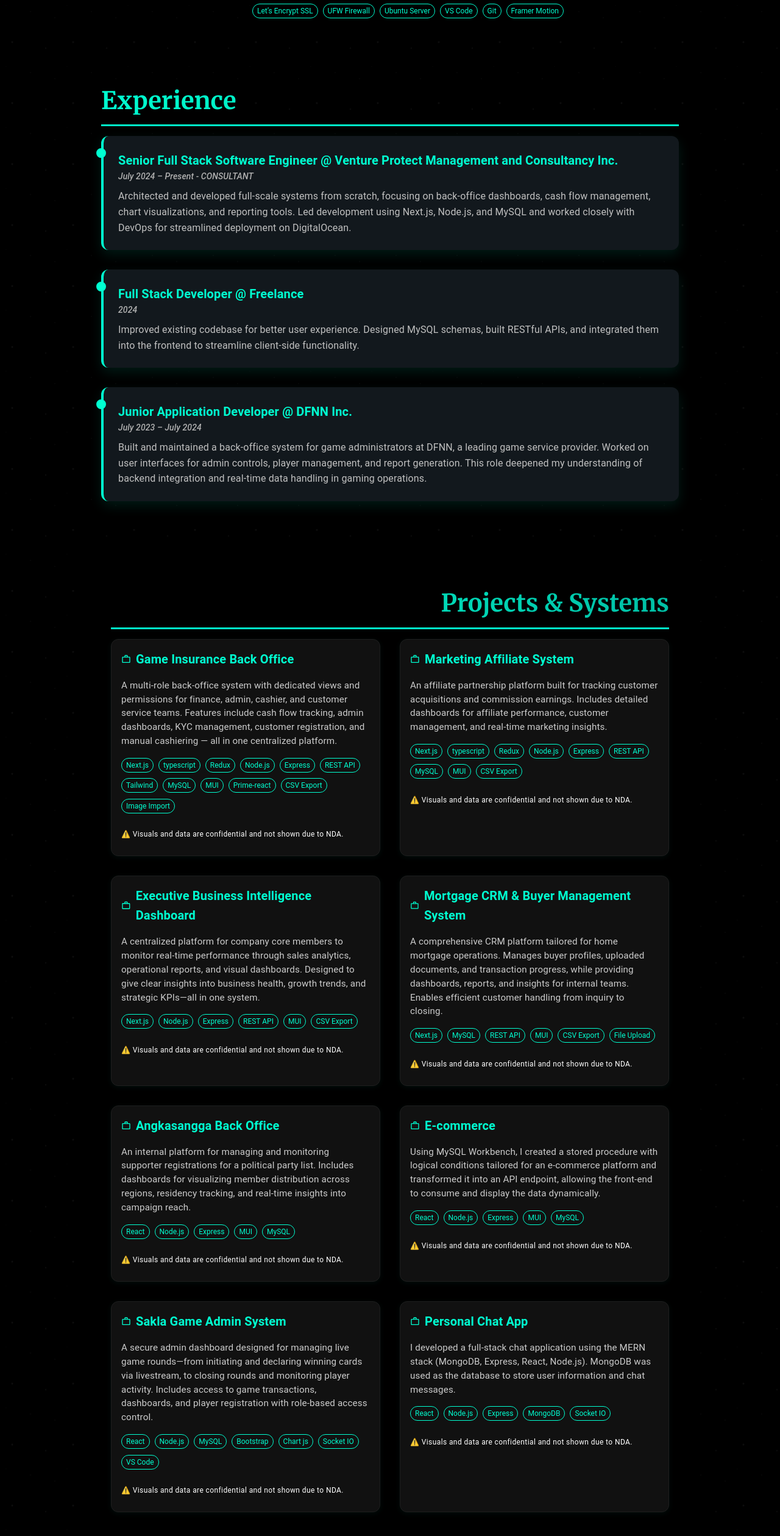
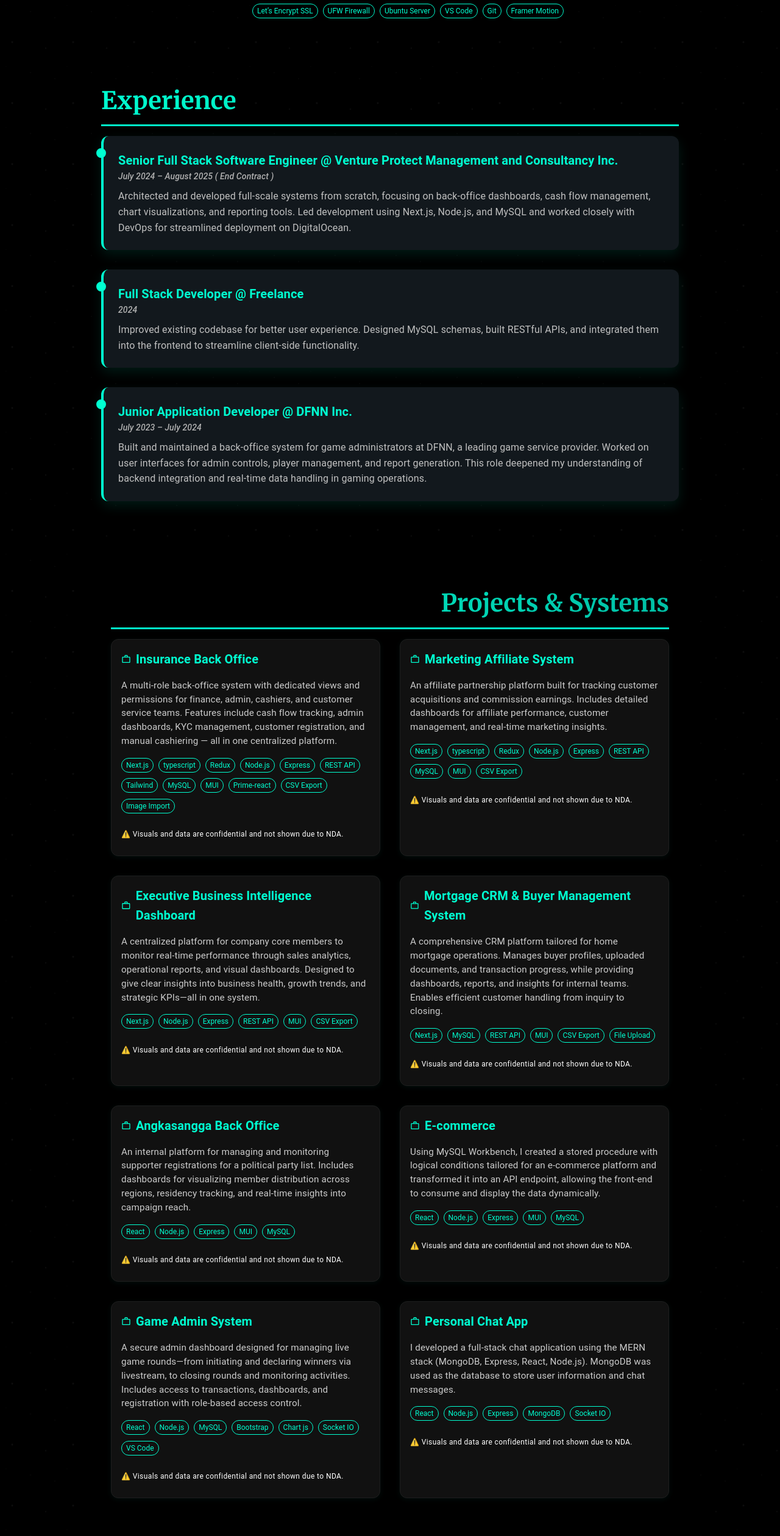
Before and after one commit to JohnIrish31/John-Irish-Juaneza-WEB, a Next.js app: page / in a window 1280 px wide. Shown: the part 1461-3980 px from the top of the page at 61% size. Built offline with nearby package versions, Linux system fonts and the light colour scheme; no server answers.

Commit message:
Updates Resume

```diff
--- a/app/components/topBar/MainAppBar.tsx
+++ b/app/components/topBar/MainAppBar.tsx
@@ -186,7 +186,7 @@ export default function MainAppBar() {
                 <Button
                   onClick={() =>
                     window.open(
-                      "https://drive.google.com/file/d/1AiuJumW_EEWtAVBsYu6w8_E1ehf1uRnc/view?usp=drive_link",
+                      "https://drive.google.com/file/d/1XUQnu3f8gBws4HE48Gu6cwb1xug3MWhz/view?usp=drive_link",
                       "_blank"
                     )
                   }
@@ -300,7 +300,7 @@ export default function MainAppBar() {
           <Button
             onClick={() =>
               window.open(
-                "https://drive.google.com/file/d/1AiuJumW_EEWtAVBsYu6w8_E1ehf1uRnc/view?usp=drive_link",
+                "https://drive.google.com/file/d/1XUQnu3f8gBws4HE48Gu6cwb1xug3MWhz/view?usp=drive_link",
                 "_blank"
               )
             }
--- a/app/components/work/WorkProjectsSection.tsx
+++ b/app/components/work/WorkProjectsSection.tsx
@@ -18,9 +18,9 @@ import { motion } from "framer-motion";
 
 const projects = [
   {
-    title: "Game Insurance Back Office",
+    title: "Insurance Back Office",
     description:
-      "A multi-role back-office system with dedicated views and permissions for finance, admin, cashier, and customer service teams. Features include cash flow tracking, admin dashboards, KYC management, customer registration, and manual cashiering — all in one centralized platform.",
+      "A multi-role back-office system with dedicated views and permissions for finance, admin, cashiers, and customer service teams. Features include cash flow tracking, admin dashboards, KYC management, customer registration, and manual cashiering — all in one centralized platform.",
     tech: [
       "Next.js",
       "typescript",
@@ -77,9 +77,9 @@ const projects = [
     tech: ["React", "Node.js", "Express", "MUI", "MySQL"],
   },
   {
-    title: "Sakla Game Admin System",
+    title: "Game Admin System",
     description:
-      "A secure admin dashboard designed for managing live game rounds—from initiating and declaring winning cards via livestream, to closing rounds and monitoring player activity. Includes access to game transactions, dashboards, and player registration with role-based access control.",
+      "A secure admin dashboard designed for managing live game rounds—from initiating and declaring winners via livestream, to closing rounds and monitoring activities. Includes access to transactions, dashboards, and registration with role-based access control.",
     tech: [
       "React",
       "Node.js",
--- a/app/components/workExperience/WorkExperienceSection.tsx
+++ b/app/components/workExperience/WorkExperienceSection.tsx
@@ -49,7 +49,7 @@ const experiences = [
   {
     company: "Venture Protect Management and Consultancy Inc.",
     role: "Senior Full Stack Software Engineer",
-    duration: "July 2024 – Present - CONSULTANT",
+    duration: "July 2024 – August 2025 ( End Contract )",
     description:
       "Architected and developed full-scale systems from scratch, focusing on back-office dashboards, cash flow management, chart visualizations, and reporting tools. Led development using Next.js, Node.js, and MySQL and worked closely with DevOps for streamlined deployment on DigitalOcean.",
   },
```
Also changed, not shown: 1 other file (tests, documents, lock files or other folders).
